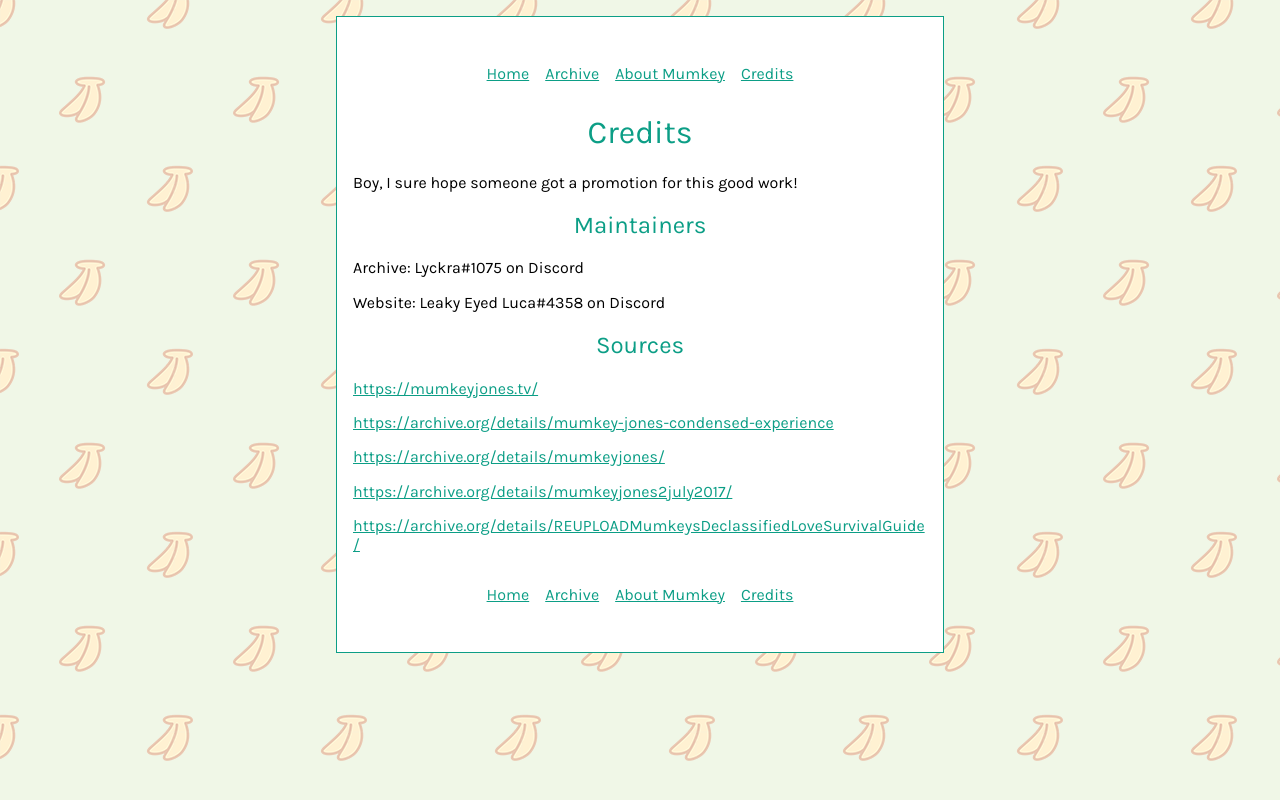
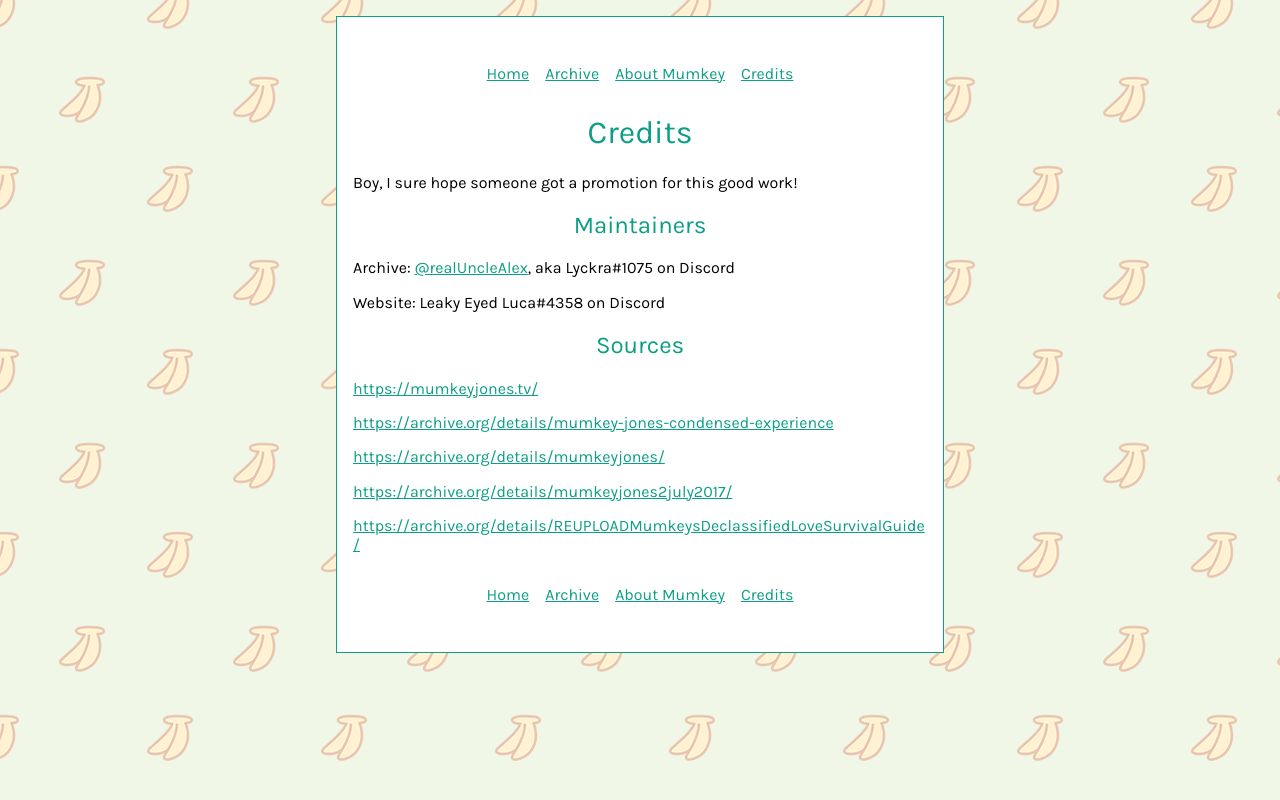
Before and after one commit to JumkeyMones/mumkey-jones-archive, a React (Create React App) app: page /credits in a window 1280 px wide. Built offline with nearby package versions, Linux system fonts and the light colour scheme; what slug would draw is missing.

Commit message:
credits: add Twitter account for archive maintainer

```diff
--- a/src/pages/Credits.js
+++ b/src/pages/Credits.js
@@ -7,7 +7,10 @@
 
       <h2>Maintainers</h2>
 
-      <p>Archive: Lyckra#1075 on Discord</p>
+      <p>
+        Archive: <a href='https://twitter.com/realUncleAlex'>@realUncleAlex</a>, aka Lyckra#1075 on
+        Discord
+      </p>
 
       <p>Website: Leaky Eyed Luca#4358 on Discord</p>
 
```
